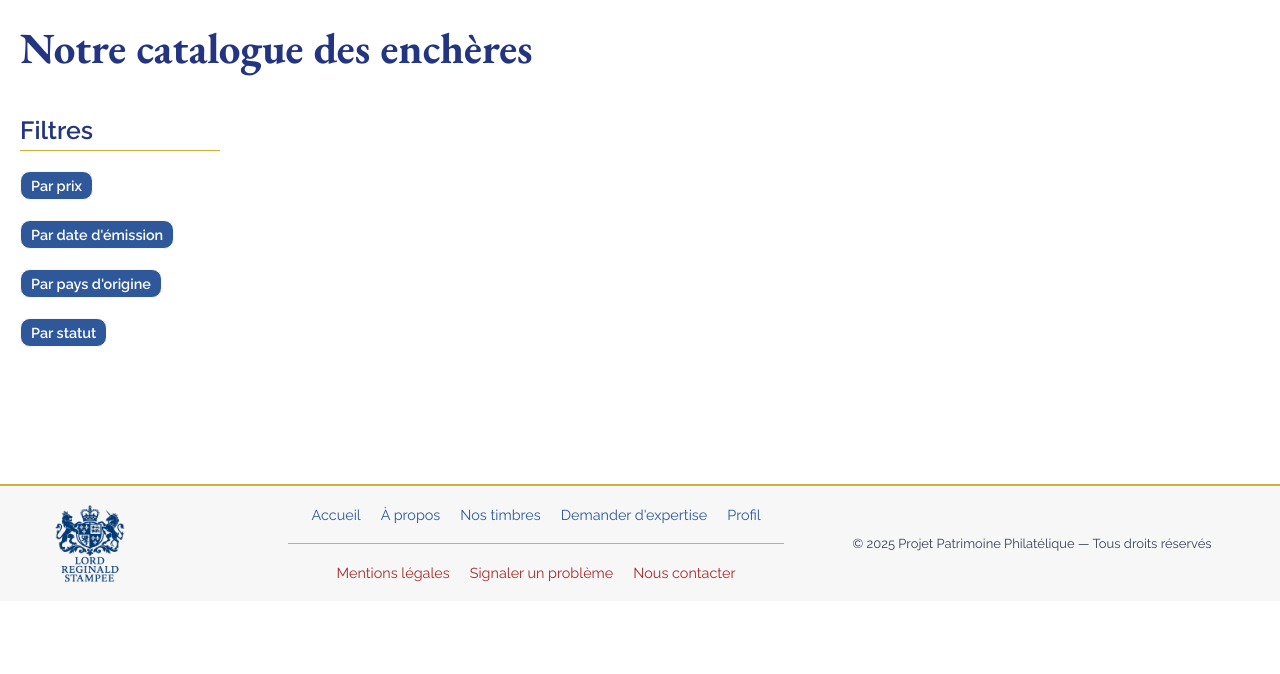
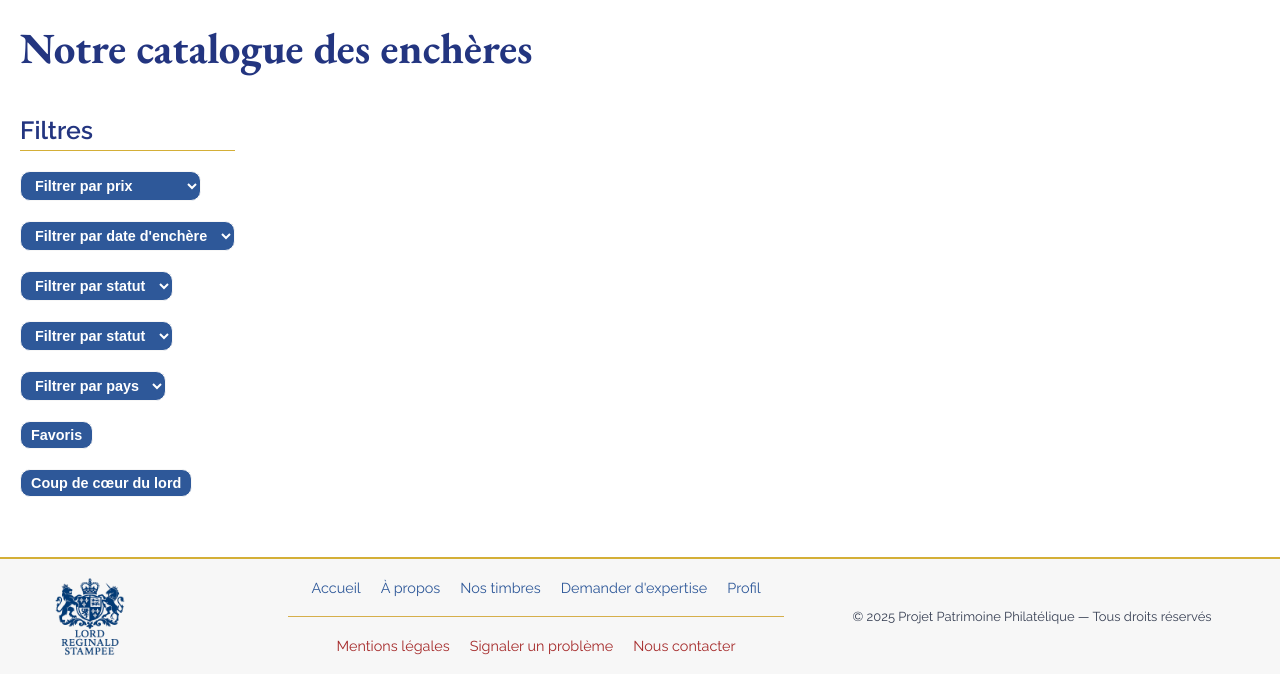
Before and after one commit to cambreau/Projet_Stampee, a PHP site: page /enchere/catalogue-encheres in a window 1280 px wide. Shown: the part 199-873 px from the top of the page. Before the commit the page ends 782 px from the top, so only its background shows below. Run offline with PHP 8.4, Linux system fonts and the light colour scheme; data that the repository does not hold is empty.

Commit message:
debut de la creation des filtres

```diff
--- a/app/views/enchere/catalogue-encheres.php
+++ b/app/views/enchere/catalogue-encheres.php
@@ -9,10 +9,39 @@
           <section class="filtres">
             <h2 class="filtres__titre">Filtres</h2>
             <div class="filtres__categories">
-                <buton class="bouton bouton-classique">Par prix</buton>
-                <buton class="bouton bouton-classique">Par date d'émission </buton>
-                <buton class="bouton bouton-classique">Par pays d'origine</buton>
-                <buton class="bouton bouton-classique">Par statut</buton>
+              <!-- Prix -->
+                <label for="prixPlancher" class="cache">Prix :</label>
+                <select id="prixPlancher" class="bouton bouton-classique">
+                  <option value="" disabled selected>Filtrer par prix</option>
+                  <option class="filtre-prix" value="true">Par prix croissant</option>
+                  <option class="filtre-prix" value="false">Par prix décroissant</option>
+                </select>
+              <!-- Date -->
+                <label for="date" class="cache">Date :</label>
+                <select id="date" class="bouton bouton-classique">
+                  <option value="" disabled selected>Filtrer par date d'enchère</option>
+                  <option value="true">Du plus récent</option>
+                  <option value="false">Du moins récent</option>
+                </select>
+              <!-- Statut -->
+                <label for="etat" class="cache">Statut :</label>
+                <select id="etat" class="bouton bouton-classique TriIndexAssociatif">
+                  <option value="" disabled selected>Filtrer par statut</option>
+                </select>
+              <!-- Couleurs -->
+                <label for="couleur" class="cache">Couleur :</label>
+                <select id="couleur" class="bouton bouton-classique TriIndexAssociatif">
+                  <option value="" disabled selected>Filtrer par statut</option>
+                </select>
+              <!-- Pays -->
+                <label for="pays" class="cache">Par pays :</label>
+                <select id="pays" class="bouton bouton-classique TriIndexAssociatif">
+                  <option value="" disabled selected>Filtrer par pays</option>
+                </select>
+              <!-- Favoris -->
+                <button class="bouton bouton-classique filtre-booleen" id="favoris" data-filtre-bool="favoris">Favoris</button>
+              <!-- Coup de coeur du lord -->
+                <button class="bouton bouton-classique filtre-booleen" id="coupCoeurLord" data-filtre-bool="coupCoeurLord">Coup de cœur du lord</button>
             </div>
           </section>
           <div class="conteneur-timbres">
```
Also changed, not shown: public/assets/scripts/composant/filtres.js, public/assets/scripts/page/catalogue-encheres.js.
